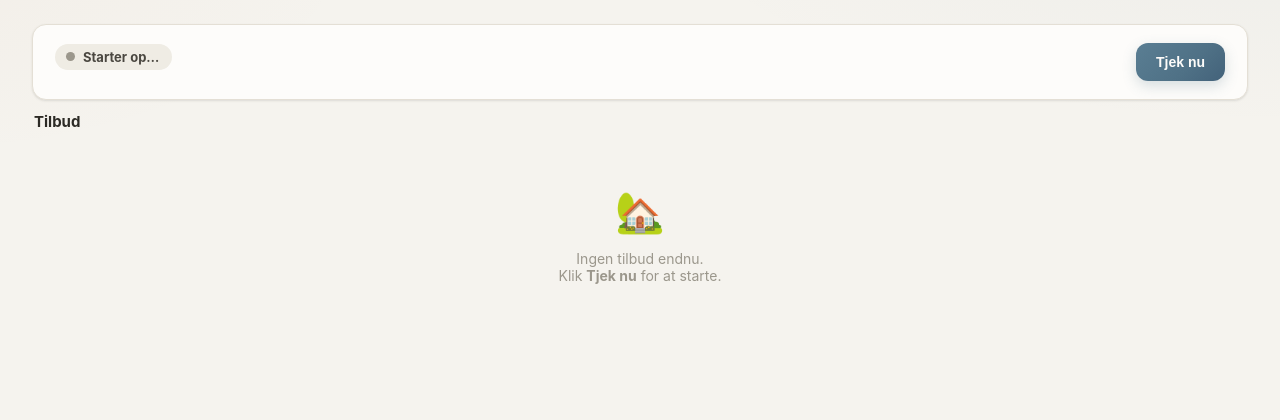
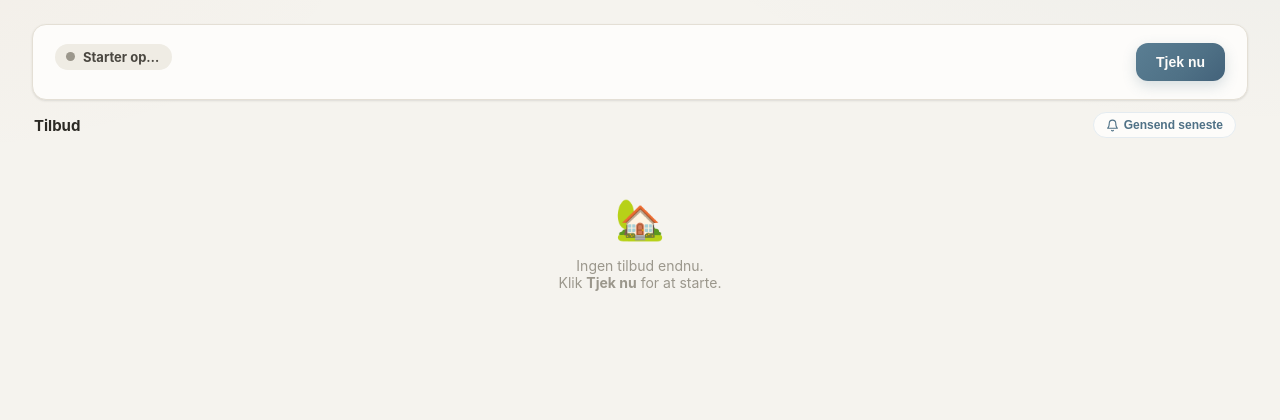
Before and after one commit to Nielsen2211/waitly-monitor, a Flask app: page / in a window 1280 px wide. Shown: the part 57-477 px from the top of the page. Run offline with Flask 3, Linux system fonts and the light colour scheme; the visitor is signed in with stand-in values (Sample User, id 1); data that the repository does not hold is empty.

Commit message:
Tilføj "Gensend seneste"-knap til at gensende notifikation manuelt
Ny route /api/resend-last finder den senest opdagede bolig (max
first_seen) og sender notifikationen igen via notify_new_listings.
Knap i Tilbud-headeren i UI'et.

Co-Authored-By: Claude Opus 4.8 <noreply@anthropic.com>

```diff
--- a/app.py
+++ b/app.py
@@ -449,6 +449,21 @@ def api_check():
         return jsonify({'error': str(e)}), 500
 
 
+@app.route('/api/resend-last', methods=['POST'])
+@api_login_required
+def api_resend_last():
+    """Gensend notifikationen for den senest opdagede bolig."""
+    listings = get_all_listings()
+    if not listings:
+        return jsonify({'ok': False, 'error': 'Ingen boliger i databasen endnu'}), 400
+    latest = max(listings, key=lambda x: x.get('first_seen') or '')
+    try:
+        notify_new_listings([latest], load_config())
+        return jsonify({'ok': True, 'title': latest.get('title', '')})
+    except Exception as e:
+        return jsonify({'ok': False, 'error': str(e)}), 500
+
+
 @app.route('/api/state')
 @api_login_required
 def api_state():
--- a/templates/index.html
+++ b/templates/index.html
@@ -282,6 +282,23 @@
       font-size: 12px;
       color: var(--gray-500);
     }
+    .btn-resend {
+      display: inline-flex;
+      align-items: center;
+      gap: 5px;
+      background: var(--white);
+      color: var(--purple);
+      border: 1px solid var(--purple-light);
+      border-radius: 999px;
+      padding: 5px 12px;
+      font-size: 12px;
+      font-weight: 600;
+      cursor: pointer;
+      transition: background .15s, border-color .15s, opacity .15s;
+      -webkit-tap-highlight-color: transparent;
+    }
+    .btn-resend:hover { background: var(--purple-light); border-color: var(--purple); }
+    .btn-resend:disabled { opacity: .6; cursor: not-allowed; }
     .badge-new {
       background: var(--clay);
       color: #fff;
@@ -898,7 +915,13 @@
   <!-- Offers list -->
   <div class="offers-header">
     <span class="offers-title">Tilbud</span>
-    <span id="offersCount" class="badge-count"></span>
+    <div style="display:flex;align-items:center;gap:10px">
+      <button id="resendBtn" class="btn-resend" onclick="resendLast()" title="Send notifikationen for den seneste bolig igen">
+        <svg viewBox="0 0 24 24" width="13" height="13" style="stroke:currentColor;fill:none;stroke-width:2;stroke-linecap:round;stroke-linejoin:round"><path d="M18 8a6 6 0 0 0-12 0c0 7-3 9-3 9h18s-3-2-3-9"/><path d="M13.7 21a2 2 0 0 1-3.4 0"/></svg>
+        Gensend seneste
+      </button>
+      <span id="offersCount" class="badge-count"></span>
+    </div>
   </div>
 
   <div id="offersList">
@@ -1262,6 +1285,25 @@
         </div>
       </div>`;
     }).join('');
+  }
+
+  // ── Gensend seneste bolig ─────────────────────────────────────────────────
+
+  async function resendLast() {
+    const btn = document.getElementById('resendBtn');
+    const old = btn.innerHTML;
+    btn.disabled = true;
+    btn.textContent = 'Sender…';
+    try {
+      const res  = await fetch('/api/resend-last', { method: 'POST' });
+      const data = await res.json();
+      if (data.ok) showToast('Notifikation sendt: ' + (data.title || 'seneste bolig'));
+      else         showToast('Fejl: ' + (data.error || 'kunne ikke sende'));
+    } catch {
+      showToast('Kunne ikke kontakte serveren');
+    }
+    btn.disabled = false;
+    btn.innerHTML = old;
   }
 
   // ── Check now ─────────────────────────────────────────────────────────────
```
